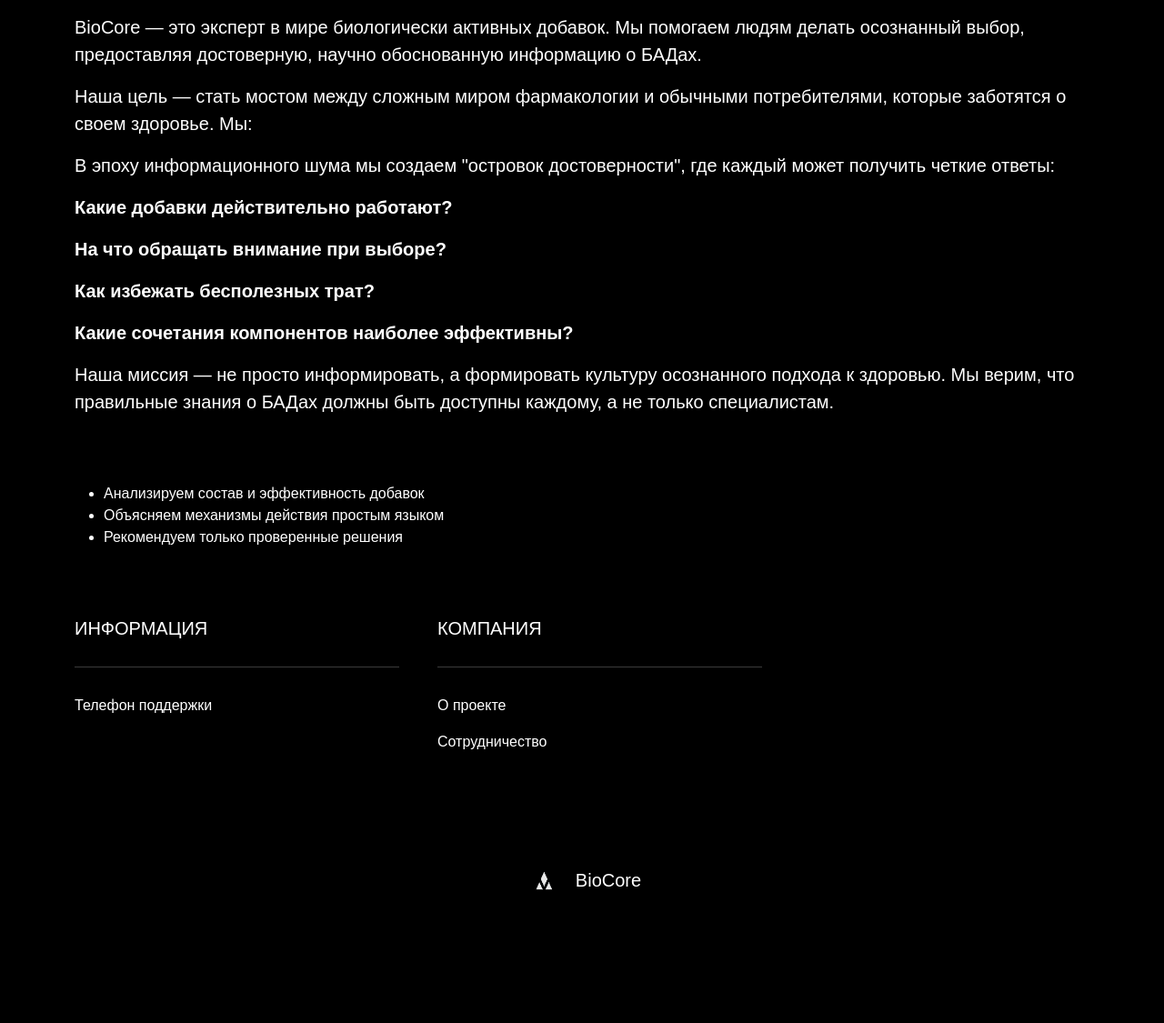
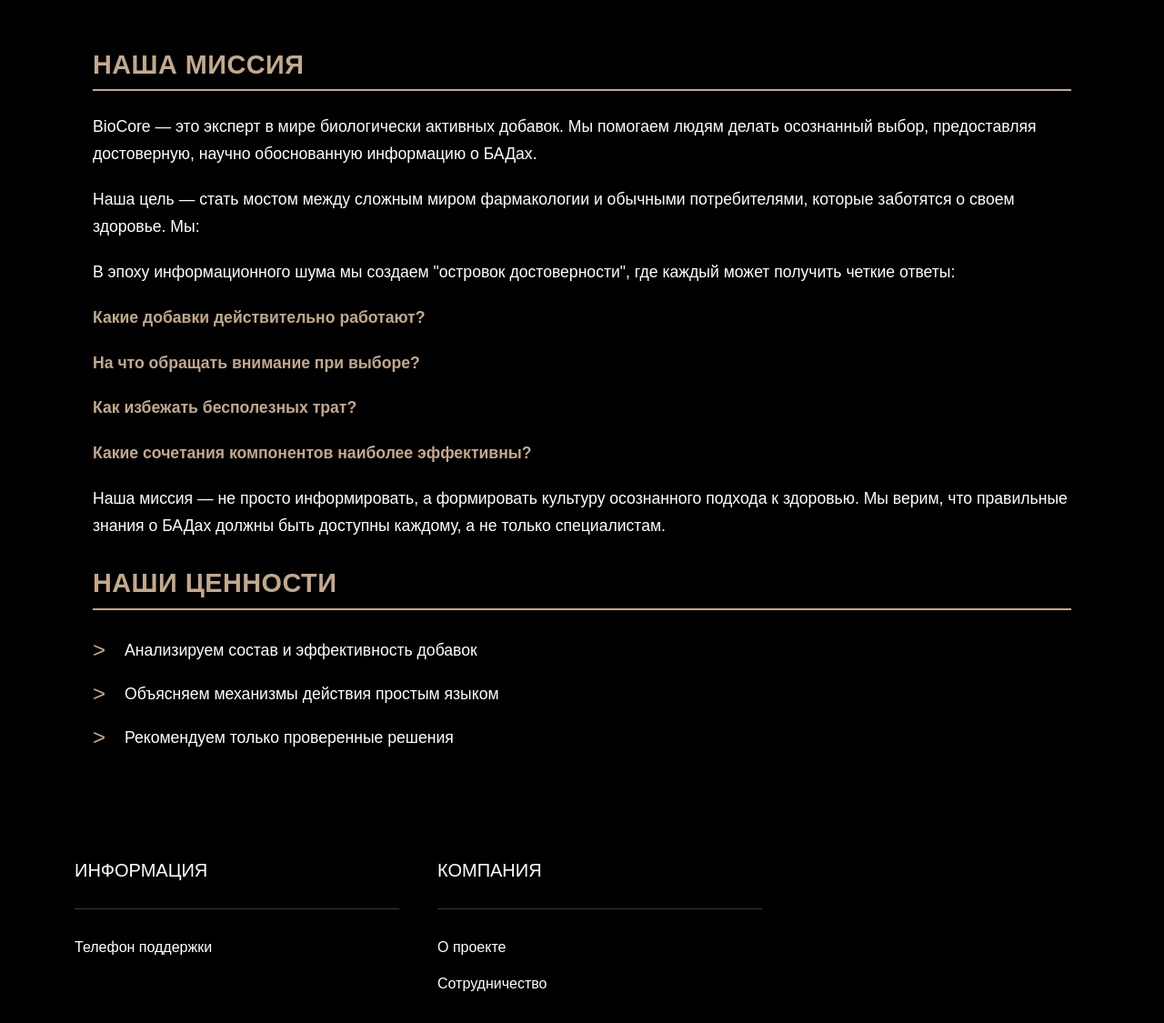
Before and after one commit to Kirikiri2/bio_core, a Django app: page /about/ in a window 1280 px wide. Shown: the part 873-1998 px from the top of the page at 91% size. Before the commit the page ends 1852 px from the top, so only its background shows below. Run offline with Django 5.2, Linux system fonts and the light colour scheme; data that the repository does not hold is empty; some web fonts are replaced.

Commit message:
about_us_DI

```diff
--- a/biocore_site/bio_core_website/static/bio_core_website/css/DI.css
+++ b/biocore_site/bio_core_website/static/bio_core_website/css/DI.css
@@ -0,0 +1,207 @@
+/* О нас */
+/* Основные стили страницы "О компании" */
+.container_about {
+    max-width: 1200px;
+    margin: 0 auto;
+    padding: 40px 20px;
+    color: #fff;
+    font-family: 'TT Travels Next Trl', sans-serif;
+    background-color: #000;
+}
+
+.container_about h1 {
+    font-size: 2.5rem;
+    font-weight: 700;
+    margin-bottom: 40px;
+    text-transform: uppercase;
+    color: #c2a98c;
+    text-align: center;
+    letter-spacing: 1px;
+    position: relative;
+}
+
+.container_about h1:after {
+    content: "";
+    display: block;
+    width: 80px;
+    height: 3px;
+    background: #c2a98c;
+    margin: 20px auto 0;
+}
+
+/* Стили для видео-контейнера */
+.video-container {
+    margin: 60px 0;
+    position: relative;
+}
+
+.video-container video {
+    width: 100%;
+    border-radius: 8px;
+    box-shadow: 0 10px 30px rgba(194, 169, 140, 0.3);
+}
+
+/* Стили для нумерованных блоков (как в прототипе) */
+.process-steps {
+    margin: 60px 0;
+}
+
+.step-item {
+    display: flex;
+    align-items: flex-start;
+    margin-bottom: 40px;
+}
+
+.step-number {
+    font-size: 2.8rem;
+    font-weight: 700;
+    color: #c2a98c;
+    margin-right: 25px;
+    line-height: 1;
+    min-width: 60px;
+}
+
+.step-content {
+    font-size: 1.1rem;
+    line-height: 1.7;
+    padding-top: 10px;
+    border-left: 2px solid #c2a98c;
+    padding-left: 20px;
+}
+
+/* Стили для блоков с контентом */
+.content-block {
+    display: flex;
+    flex-wrap: wrap;
+    gap: 60px;
+    margin-top: 50px;
+}
+
+.our_mission,
+.our_value {
+    flex: 1;
+    min-width: 300px;
+}
+
+.our_mission h2,
+.our_value h2 {
+    font-size: 1.8rem;
+    font-weight: 600;
+    margin-bottom: 25px;
+    color: #c2a98c;
+    text-transform: uppercase;
+    border-bottom: 2px solid #c2a98c;
+    padding-bottom: 10px;
+    letter-spacing: 0.5px;
+}
+
+.our_mission p {
+    margin-bottom: 20px;
+    line-height: 1.7;
+    font-size: 1.1rem;
+}
+
+.our_mission strong {
+    color: #c2a98c;
+    font-weight: 600;
+}
+
+/* Стили для выделенного текста */
+.card-text {
+    position: relative;
+    padding: 25px;
+    background-color: rgba(194, 169, 140, 0.1);
+    border-left: 4px solid #c2a98c;
+    font-style: italic;
+    margin: 30px 0;
+    font-size: 1.1rem;
+    line-height: 1.7;
+    color: #f5f5f5;
+}
+
+.card-text::before {
+    content: "“";
+    position: absolute;
+    left: 10px;
+    top: 10px;
+    color: #c2a98c;
+    font-size: 2rem;
+    font-weight: bold;
+}
+
+.card-text::after {
+    content: "”";
+    position: absolute;
+    right: 10px;
+    bottom: 0;
+    color: #c2a98c;
+    font-size: 2rem;
+    font-weight: bold;
+}
+
+/* Стили для списка ценностей */
+.values-list {
+    list-style-type: none;
+    padding-left: 0;
+    margin-top: 30px;
+}
+
+.values-list li {
+    position: relative;
+    padding-left: 35px;
+    margin-bottom: 20px;
+    line-height: 1.6;
+    font-size: 1.1rem;
+}
+
+.values-list li:before {
+    content: ">";
+    color: #c2a98c;
+    font-size: 1.5rem;
+    position: absolute;
+    left: 0;
+    top: -5px;
+}
+
+/* Разделительная линия */
+.section-divider {
+    border: none;
+    height: 1px;
+    background-color: #c2a98c;
+    margin: 60px 0;
+    opacity: 0.3;
+}
+
+/* Адаптация для мобильных устройств */
+@media (max-width: 768px) {
+    .container_about {
+        padding: 30px 15px;
+    }
+
+    .container_about h1 {
+        font-size: 2rem;
+    }
+
+    .content-block {
+        flex-direction: column;
+        gap: 40px;
+    }
+
+    .step-item {
+        flex-direction: column;
+    }
+
+    .step-number {
+        margin-bottom: 10px;
+    }
+
+    .step-content {
+        border-left: none;
+        padding-left: 0;
+        padding-top: 0;
+    }
+
+    .card-text {
+        padding: 20px 15px;
+    }
+}
--- a/biocore_site/bio_core_website/static/bio_core_website/css/style.css
+++ b/biocore_site/bio_core_website/static/bio_core_website/css/style.css
@@ -191,7 +191,7 @@ body {
     position: absolute;
     right: 44px;
     top: 50%;
-    /* transform: translateY(-50%); */
+    transform: translateY(-50%);
     width: 45%;
     z-index: 1;
 }
--- a/biocore_site/bio_core_website/templates/bio_core_website/about.html
+++ b/biocore_site/bio_core_website/templates/bio_core_website/about.html
@@ -1,7 +1,7 @@
 {% extends "bio_core_website/base.html" %}
 {%load static%}
 {% block extra_css %}
-<link rel="stylesheet" href="{% static 'bio_core_website/css/style.css' %}">
+<link rel="stylesheet" href="{% static 'bio_core_website/css/DI.css' %}">
 {% endblock %}
 
 {% block title %}О компании | BioCore{% endblock %}
```
